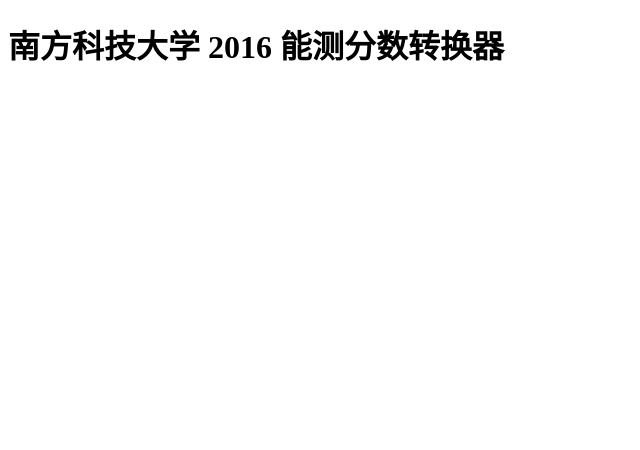
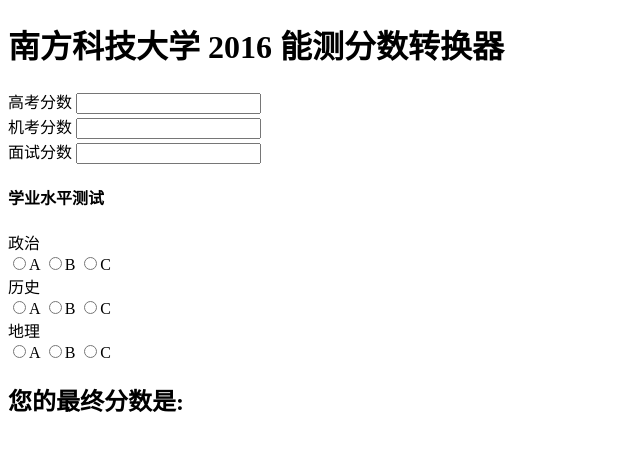
Before and after one commit to ziqin/sustc-calc, a plain HTML site: page index.html in a window 1280 px wide. Shown: the whole page, without its empty margins (0-640 px from the left). Drawn offline with Linux system fonts and the light colour scheme.

Commit message:
added inputs

```diff
--- a/index.html
+++ b/index.html
@@ -1,9 +1,53 @@
 <!doctype html>
 <html lang="zh-CN">
+
 <head>
     <title>南方科技大学 2016 能测分数转换器</title>
+    <meta charset="UTF-8" />
 </head>
+
 <body>
     <h1>南方科技大学 2016 能测分数转换器</h1>
+    <div>
+        <label for="ncee">高考分数</label>
+        <input type="text" id="ncee" />
+    </div>
+    <div>
+        <label for="cbt">机考分数</label>
+        <input type="text" id="cbt" />
+    </div>
+    <div>
+        <label for="inv">面试分数</label>
+        <input type="text" id="inv" />
+    </div>
+    <div>
+        <h4>学业水平测试</h4>
+        <div>
+            <label for="pol">政治</label>
+            <div>
+                <input type="radio">A</input>
+                <input type="radio">B</input>
+                <input type="radio">C</input>
+            </div>
+        </div>
+        <div>
+            <label for="his">历史</label>
+            <div>
+                <input type="radio">A</input>
+                <input type="radio">B</input>
+                <input type="radio">C</input>
+            </div>
+        </div>
+        <div>
+            <label for="geo">地理</label>
+            <div>
+                <input type="radio">A</input>
+                <input type="radio">B</input>
+                <input type="radio">C</input>
+            </div>
+        </div>
+    </div>
+    <h2>您的最终分数是: <span></span></h2>
 </body>
+
 </html>
```
Lines whose indentation alone changed are shown as unchanged.
